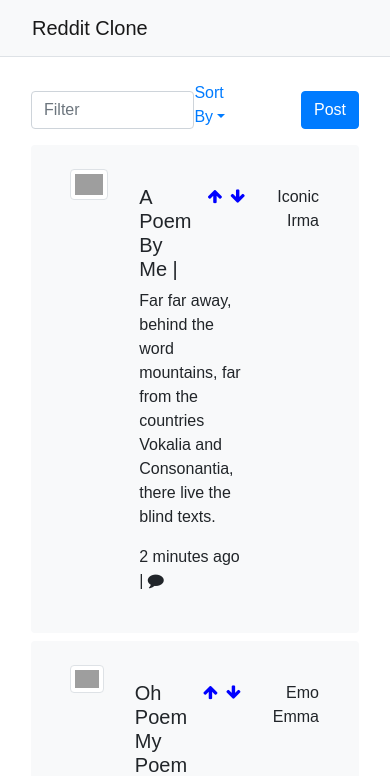
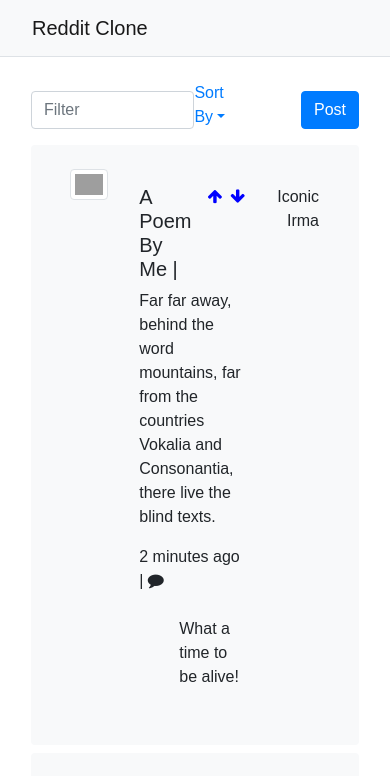
Before and after one commit to amandar8/reddit-clone, a React (Create React App) app: page / in a window 390 px wide. Shown: the top 776 px of the page. Built offline with nearby package versions, Linux system fonts and the light colour scheme; grey boxes are pictures that could not be loaded.

Commit message:
comments showing up

```diff
--- a/routes/posts.js
+++ b/routes/posts.js
@@ -1,6 +1,6 @@
-const express = require('express')
-const router = express.Router()
-const knex = require('../db')
+const express = require('express');
+const router = express.Router();
+const knex = require('../db');
 
 router.get('/', (req, res, next) => {
   knex('posts')
--- a/src/App.css
+++ b/src/App.css
@@ -16,3 +16,7 @@
   cursor: pointer;
   color: blue;
 }
+
+li{
+  list-style-type: none;
+}
--- a/src/App.js
+++ b/src/App.js
@@ -12,14 +12,15 @@ class App extends Component {
     super(props)
     this.state = {
       posts: postData,
-      postHidden: true
+      postHidden: true,
+      // comments: comments
     }
     this.updatePostHidden = this.updatePostHidden.bind(this);
     this.updatePostData = this.updatePostData.bind(this);
   }
 
   renderPosts () {
-    return this.state.posts.map(post => <Post key={post.id} img={post.imgURL} title={post.title} author={post.author} description={post.description} />)
+    return this.state.posts.map(post => <Post key={post.id} imgURL={post.imgURL} title={post.title} author={post.author} body={post.body} comments={post.comments}/>)
   }
 
   updatePostHidden() {
@@ -46,6 +47,7 @@ class App extends Component {
               <Search updatePostHidden={() => this.updatePostHidden}/>
               {!this.state.postHidden && <Form updatePostData={newPost => this.updatePostData(newPost)}/>}
               {this.renderPosts()}
+
             </div>
           </div>
         </div>
--- a/src/components/comments.js
+++ b/src/components/comments.js
@@ -1,24 +1,37 @@
 import React, { Component } from 'react';
 
+
 class Comments extends Component {
-  constructor(props){
-    super(props)
-    this.state = {  }
+  constructor(props) {
+    super(props);
+    this.state = {
+     comments: this.props.comments
+   };
+  //  this.onChange = this.onChange.bind(this);
+  }
 
+
+  onSubmit(event){
+    event.preventDefault();
+    let newComment = [event.target.querySelector('input').value];
+    // console.log(this.state.comments);
+    this.setState= ({
+      comments: this.state.comments.concat(newComment)
+    });
   }
 
   render() {
     return (
-      <div>
-        <div className="form-group mt-3">
-          <input id="comment" type="text" className="form-control" />
+      <form className="commentform" onSubmit={(event=> this.onSubmit(event))}>
+        <div className="form-row align-items-center pt-3">
+        <div className="col-6">
+          <input className="form-control" type="text" id="comment" name="comments" />
         </div>
-        <button type="submit" className="btn btn-primary btn-sm">Subimit</button>
-      </div>
+        <button className="btn btn-primary" type="submit">Submit</button>
+        </div>
+      </form>
     );
   }
-
-
 }
 
-export default Comments;
+ export default Comments;
--- a/src/components/form.js
+++ b/src/components/form.js
@@ -7,7 +7,7 @@ class Form extends Component {
       title: '',
       body: '',
       author: '',
-      img: ''
+      imgURL: ''
     };
   this.onChange = this.onChange.bind(this);
   this.onSubmit = this.onSubmit.bind(this);
@@ -30,7 +30,7 @@ class Form extends Component {
     newPost.title = this.state.title;
     newPost.body = this.state.body;
     newPost.author = this.state.author;
-    newPost.img = this.state.img;
+    newPost.imgURL = this.state.imgURL;
     this.props.updatePostData(newPost);
   }
 
@@ -53,8 +53,8 @@ class Form extends Component {
           onChange={this.onChange}/>
         </div>
         <div className="form-group">
-          <label htmlFor="img">Image URL</label>
-          <input className="form-control" type="text" name="img"value={this.state.img}
+          <label htmlFor="imgURL">Image URL</label>
+          <input className="form-control" type="text" name="imgURL"value={this.state.imgURL}
           onChange={this.onChange}/>
         </div>
         <button type="submit" className="btn btn-primary">Create Post</button>
--- a/src/components/post.js
+++ b/src/components/post.js
@@ -1,7 +1,8 @@
 import React, { Component } from 'react';
+import '../App.css';
 import Img from './img';
 import Comments from './comments'
-import '../App.css';
+
 
 class Post extends Component {
   constructor(props) {
@@ -18,26 +19,44 @@ class Post extends Component {
     }));
   }
 
+  listComments(comments){
+    const arr = [comments];
+    return(
+      <ul className="first-comment pt-4">
+        {
+         arr.map((comment, index) =>{
+          return <li key={index}>{comment}</li>
+          })
+        }
+        </ul>
+    );
+  }
+
   render() {
-    return <div className="media rounded bg-light mb-2 p-4">
-          <div className="col-sm-12 col-md-6 col-lg-3">
-            <Img imgURL={this.props.img}/>
-            </div>
+    console.log(this.props.comments);
+
+    return (
+      <div className="media rounded bg-light mb-2 p-4">
+        <div className="col-sm-12 col-md-6 col-lg-3">
+          <Img imgURL={this.props.imgURL}/>
+        </div>
             <div className="col-lg-7 p-3">
             <div className="d-flex flex-row">
               <h5 className="pr-3">{this.props.title} | </h5>
               <span className="pr-1"><i className="fa fa-arrow-up" id="arrowUp"></i></span>
               <span className="pl-1"><i className="fa fa-arrow-down" id="arrowDown"></i></span>
             </div>
-              <p>{this.props.description}</p>
+              <p>{this.props.body}</p>
               <span> 2 minutes ago |  <i className="fa fa-comment" id="commentIcon" onClick={this.commentClick}></i></span>
-              {this.state.commentHidden && <Comments />}
+              {this.listComments(this.props.comments)}
+              {this.state.commentHidden && <Comments comments={this.props.comments}/>}
             </div>
 
             <div className="col-sm-2 p-3 text-right">
               {this.props.author}
             </div>
           </div>
+    );
   }
 }
 
--- a/src/postData.js
+++ b/src/postData.js
@@ -4,29 +4,31 @@ const posts = [
     title: `A Poem By Me`,
     author: `Iconic Irma`,
     imgURL: `https://loremflickr.com/320/240/paris`,
-    description: `Far far away, behind the word mountains, far from the countries Vokalia and Consonantia, there live the blind texts.`
-
+    body: `Far far away, behind the word mountains, far from the countries Vokalia and Consonantia, there live the blind texts.`,
+    comments: [`What a time to be alive!`]
   },
   {
     id: 124,
     title: `Oh Poem My Poem`,
     author: `Emo Emma`,
     imgURL: `https://loremflickr.com/320/240/brazil,rio`,
-    description: `The European languages are members of the same family. Their separate existence is a myth. For science, music, sport, etc, Europe
+    body: `The European languages are members of the same family. Their separate existence is a myth. For science, music, sport, etc, Europe
     uses the same vocabulary. The languages only differ in their grammar, their pronnunciation and their most common words. Everyone realzies why a new
     common language would be desirable: one could refuse to pay expensive translators. To acheive this, it would be necessary to have uniform grammar,
     pronunciation and more common words. If several languages coalesce, the grammar of the resulting language is more simple and regular than that of the
-    individual languages. The new common language would be more...`
+    individual languages. The new common language would be more...`,
+    comments: []
   },
   {
     id: 125,
     title: `It's All About Me`,
     author: `Hispter Henry`,
     imgURL: `https://loremflickr.com/320/240/paris,girl/all`,
-    description: `A wonderful serenty has taken possession of my entire sould, like these sweet mornings of spring which I enjoy with my whole heart.
+    body: `A wonderful serenty has taken possession of my entire sould, like these sweet mornings of spring which I enjoy with my whole heart.
     I am alone, and feel the charm of existence in this spot, which was created for the bliss of souls like mine. I am so happy, my dear friend,
     so absorbed in the exquisite sense of mere tranquil existence, that I neglect my talents. I should be incapable of drawing a single stroke at
-    the present moment; and yet I feel that I never was a greater artist than now. When, while the lovely valley teems with...`
+    the present moment; and yet I feel that I never was a greater artist than now. When, while the lovely valley teems with...`,
+    comments: [`Ain't that some shit`]
   }
 
 ];
```
Also changed, not shown: src/components/search.js (line endings or trailing spaces).
